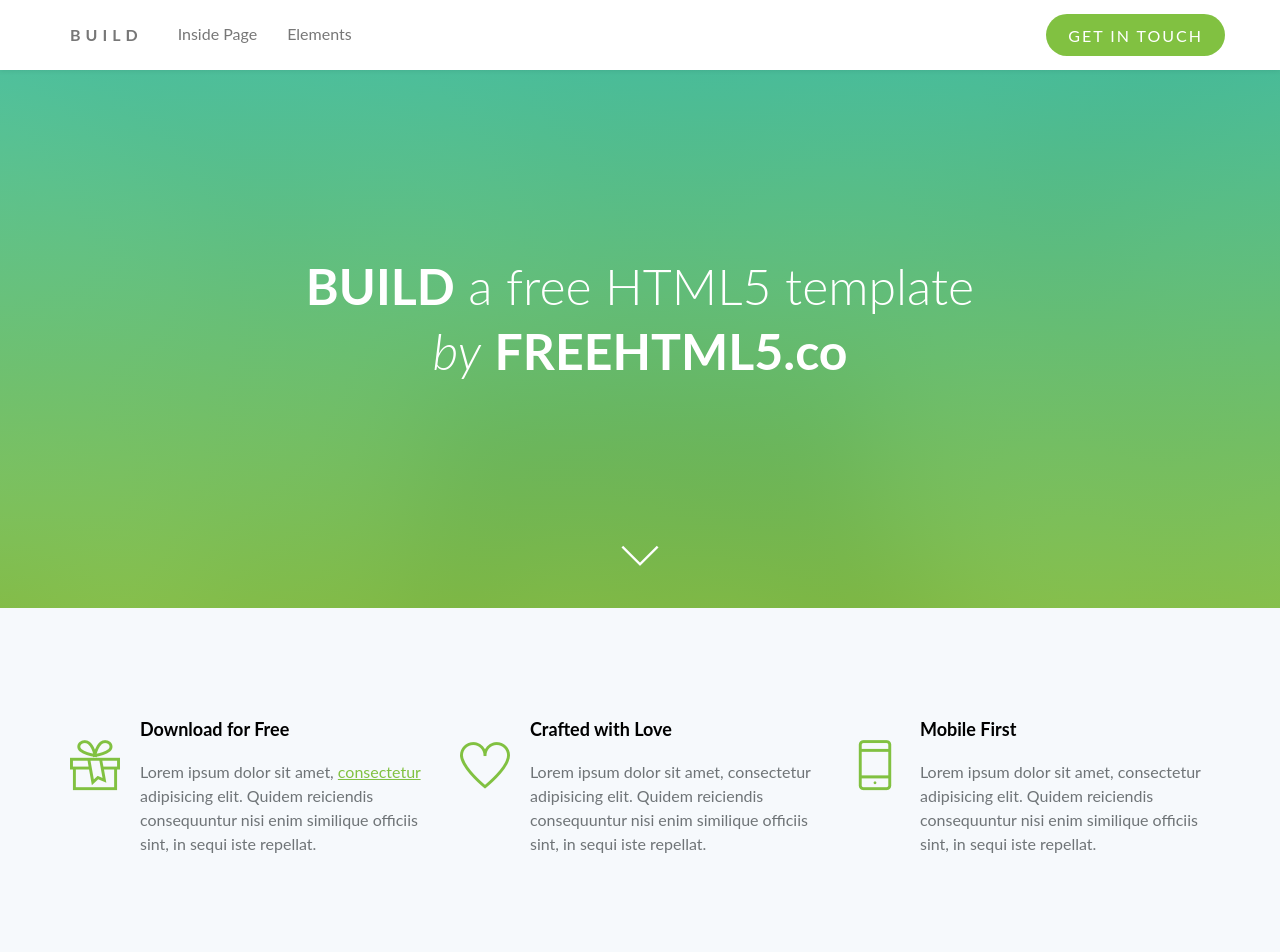
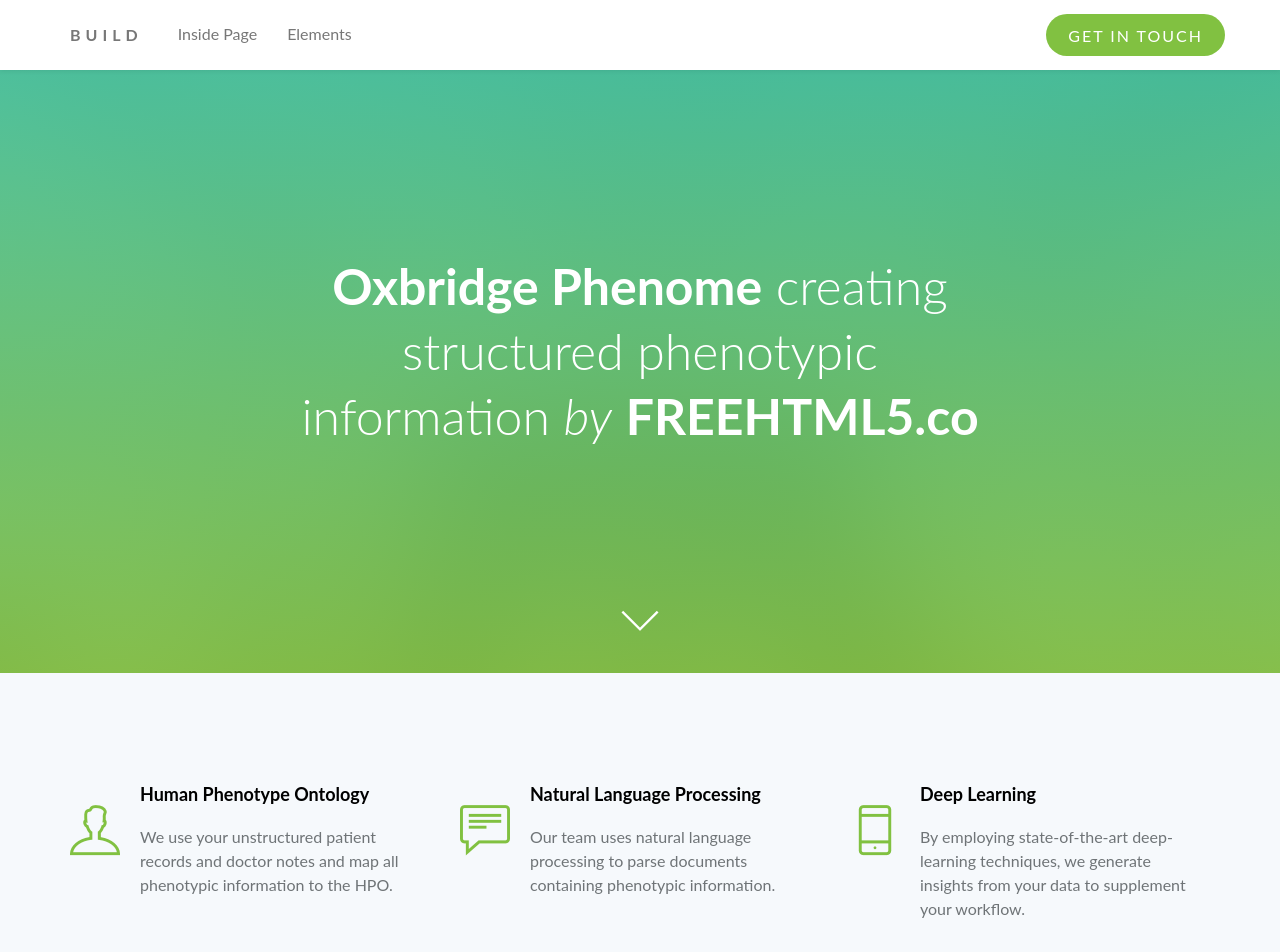
Before and after one commit to lukaslange1/lukaslange1.github.io, a plain HTML site: page index.html in a window 1280 px wide. Shown: the top 952 px of the page. Drawn offline with Linux system fonts and the light colour scheme; a web font is replaced by a local one.

Commit message:
Updated text

```diff
--- a/index.html
+++ b/index.html
@@ -6,7 +6,7 @@
 <head>
   <meta charset="utf-8">
   <meta http-equiv="X-UA-Compatible" content="IE=edge">
-  <title>Create &mdash; A free Responsive HTML5 Template by FREEHTML5.CO</title>
+  <title>Oxbridge Phenome &mdash; creating structured phenotypic information</title>
   <meta name="viewport" content="width=device-width, initial-scale=1">
   <meta name="description" content="Free HTML5 Template by FREEHTML5.CO" />
     <meta name="keywords" content="free html5, free template, free bootstrap, html5, css3, mobile first, responsive" />
@@ -83,7 +83,7 @@
     <div class="container">
       <div class="col-md-8 col-md-offset-2">
         <div class="text">
-          <h1> <strong >BUILD</strong> a free HTML5 template <em>by</em> <strong>FREEHTML5.co</strong></h1>
+          <h1> <strong >Oxbridge Phenome</strong> creating structured phenotypic information <em>by</em> <strong>FREEHTML5.co</strong></h1>
         </div>
       </div>
     </div>
@@ -96,19 +96,19 @@
         <div class="row">
           <div class="col-md-4">
             <div class="feature-item">
-              <div class="feature-icon"><i class="icon ti-gift"></i></div>
+              <div class="feature-icon"><i class="icon ti-user"></i></div>
               <div class="feature-text">
-                <h3>Download for Free</h3>
-                <p>Lorem ipsum dolor sit amet, <a href="#">consectetur</a> adipisicing elit. Quidem reiciendis consequuntur nisi enim similique officiis sint, in sequi iste repellat.</p>
+                <h3>Human Phenotype Ontology</h3>
+                <p>We use your unstructured patient records and doctor notes and map all phenotypic information to the HPO.</p>
               </div>
             </div>
           </div>
           <div class="col-md-4">
             <div class="feature-item">
-              <div class="feature-icon"><i class="icon ti-heart"></i></div>
+              <div class="feature-icon"><i class="icon ti-comment-alt"></i></div>
               <div class="feature-text">
-                <h3>Crafted with Love</h3>
-                <p>Lorem ipsum dolor sit amet, consectetur adipisicing elit. Quidem reiciendis consequuntur nisi enim similique officiis sint, in sequi iste repellat.</p>
+                <h3>Natural Language Processing</h3>
+                <p>Our team uses natural language processing to parse documents containing phenotypic information.</p>
               </div>
             </div>
           </div>
@@ -116,8 +116,8 @@
             <div class="feature-item">
               <div class="feature-icon"><i class="icon ti-mobile"></i></div>
               <div class="feature-text">
-                <h3>Mobile First</h3>
-                <p>Lorem ipsum dolor sit amet, consectetur adipisicing elit. Quidem reiciendis consequuntur nisi enim similique officiis sint, in sequi iste repellat.</p>
+                <h3>Deep Learning</h3>
+                <p>By employing state-of-the-art deep-learning techniques, we generate insights from your data to supplement your workflow.</p>
               </div>
             </div>
           </div>
```
